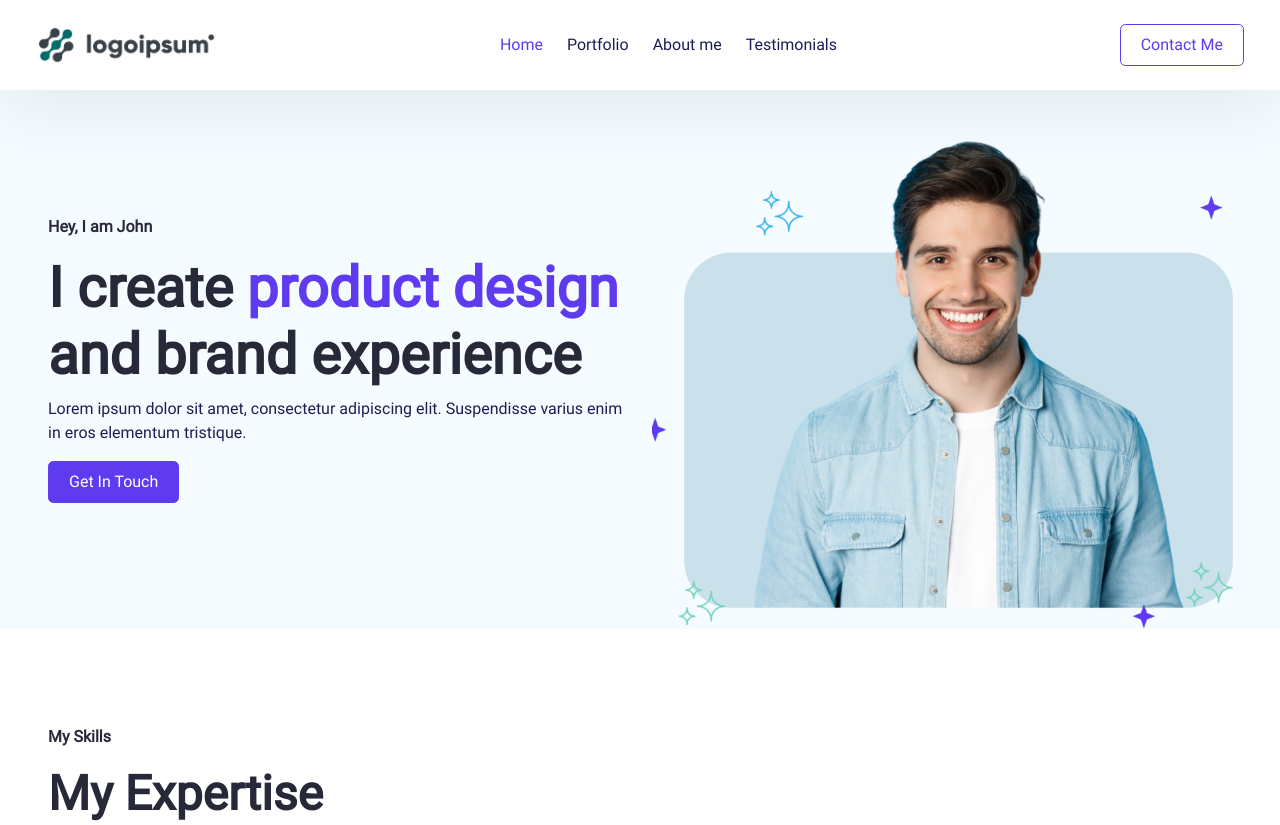
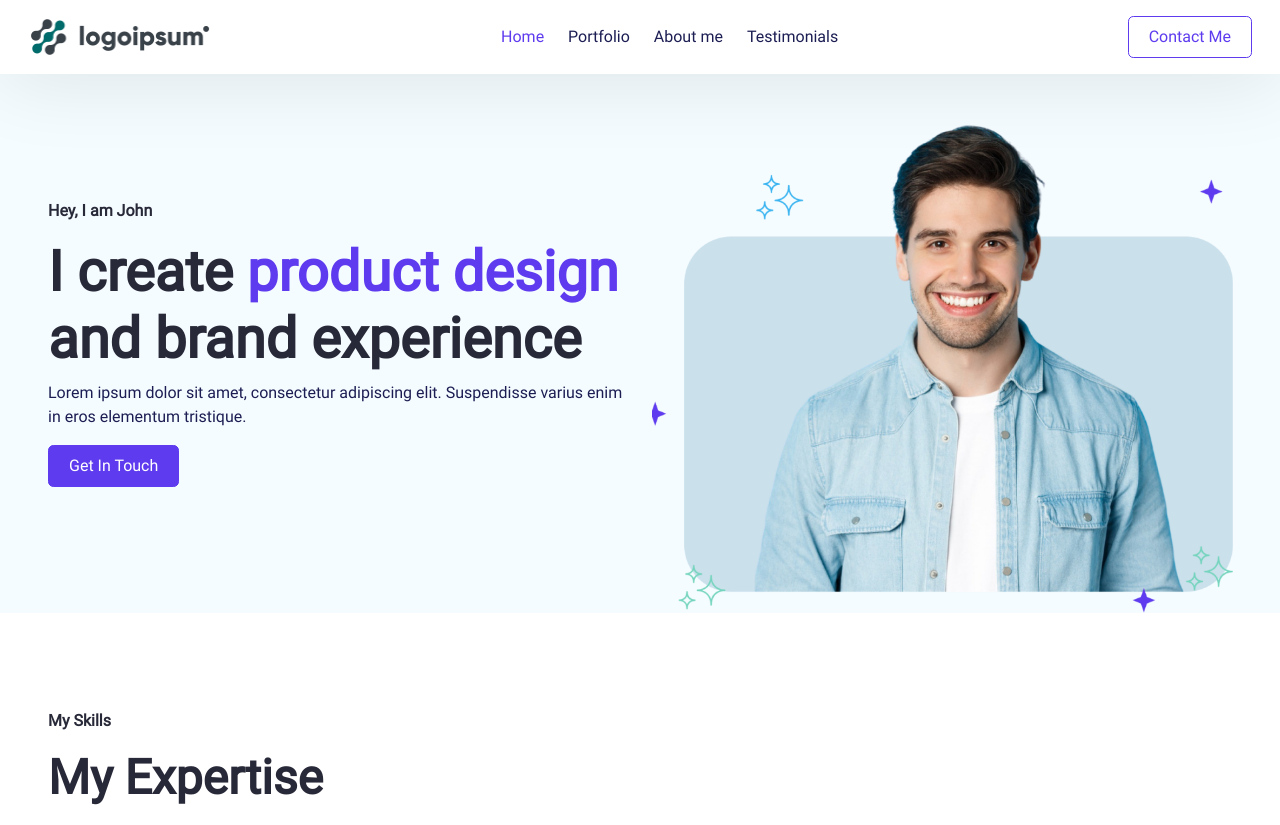
Before and after one commit to Ifra01/portfolio-assignment, a plain HTML site: page index.html in a window 1280 px wide. Shown: the top 825 px of the page. Drawn offline with nearby package versions, Linux system fonts and the light colour scheme.

Commit message:
made changes

```diff
--- a/index.html
+++ b/index.html
@@ -14,7 +14,7 @@
 
 <body>
     <!-- navbar start -->
-    <nav class="navbar navbar-expand-lg box-shadow p-4">
+    <nav class="navbar navbar-expand-lg box-shadow p-3 ">
         <div class="container-fluid">
             <img src="Placeholder/Logo (1).png" class="set-logo" alt="">
             <button class="navbar-toggler" type="button" data-bs-toggle="collapse"
```
